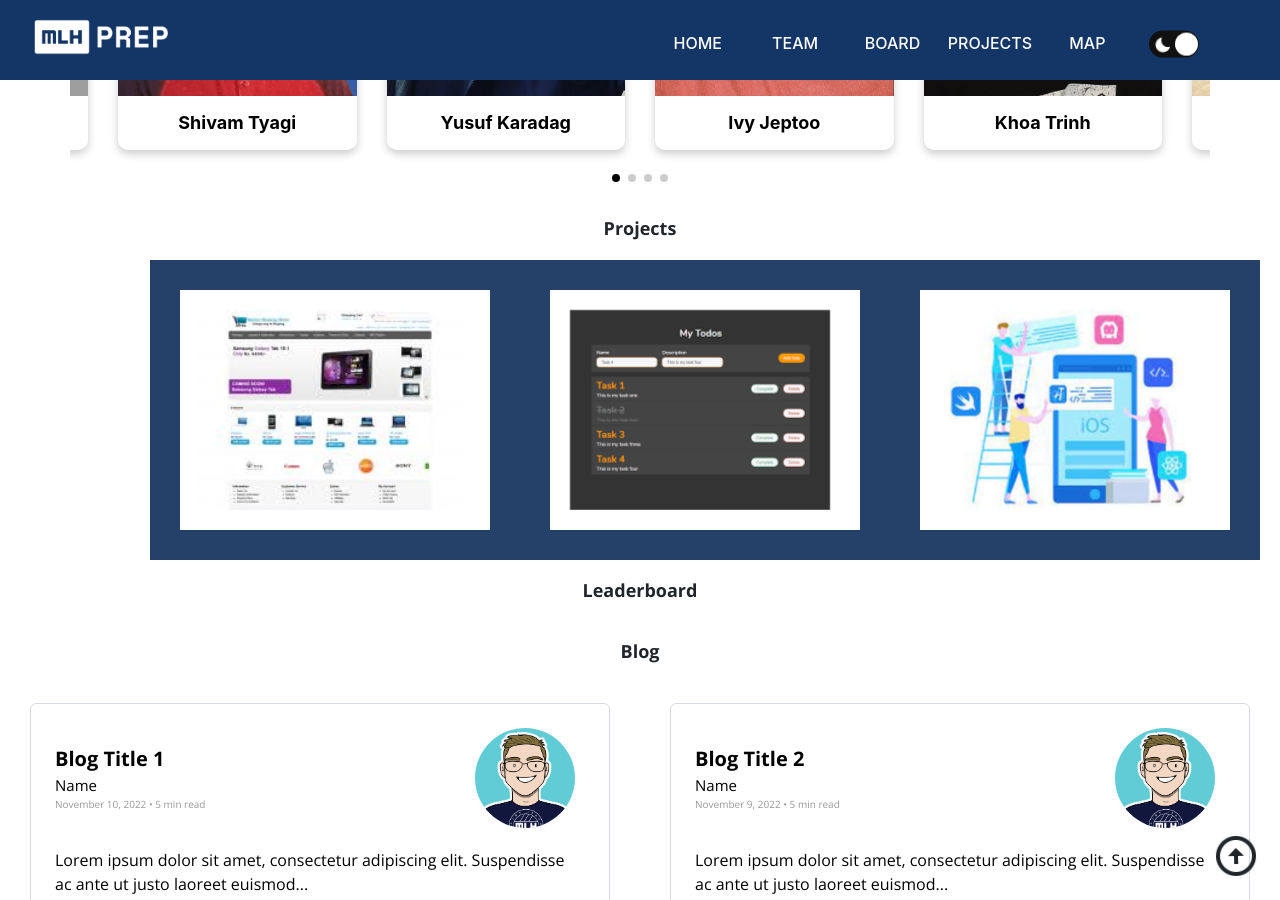
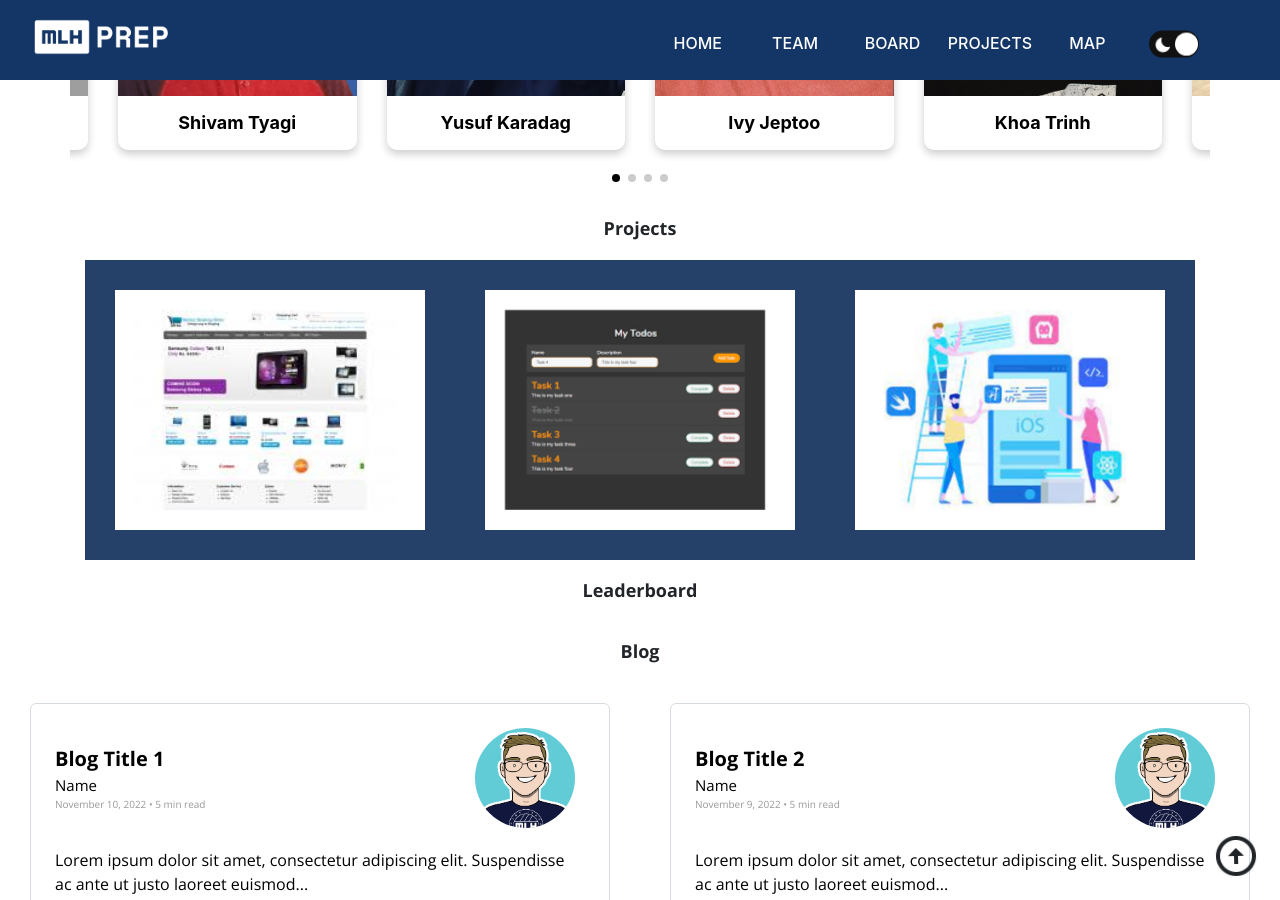
Before and after one commit to MLH-Fellowship/prep-portfolio-22.NOV.PREP.2, a Jekyll site: the page built from index.html, in a window 1280 px wide and 900 px high, scrolled down 666 px. Built offline with Jekyll 4.4.1, drawn with Linux system fonts in a browser that asks for light colours; nearby versions of some CDN libraries; comment, search, counter and statistics services are not loaded; grey boxes are pictures that could not be loaded.

Commit message:
fix:centre align the project card

```diff
--- a/_includes/projects.html
+++ b/_includes/projects.html
@@ -1,11 +1,12 @@
 <style>
 
-  .card-container{
+  .projects{
     height: 300px;
-    width: 600px;
+    /* width: 600px; */
+    display: flex;
     text-align: center;
     align-items: justify;
-    margin-left: 150px;
+    /* margin-left: 150px; */
   }
   .flip-card{
       height: 300px;
@@ -15,7 +16,11 @@
 
 </style>
 <h2 id="Projects">Projects</h2>
-<div class="card-container">
+<div class="container">
+  <div class="row">
+    <!-- <div class="col-md-2"></div> -->
+    <div class="col-md-8">
+      <div class="projects">
         {% for item in site.data.projects %}
         {% if item.page-name %}
         <a href="/projects/{{ item.page-name }}">
@@ -53,3 +58,8 @@
         </a>
         {% endfor %}
       </div>
+
+    </div>
+    <div class="col-md-2"></div>
+  </div>
+</div>
```
Lines whose indentation alone changed are shown as unchanged.
